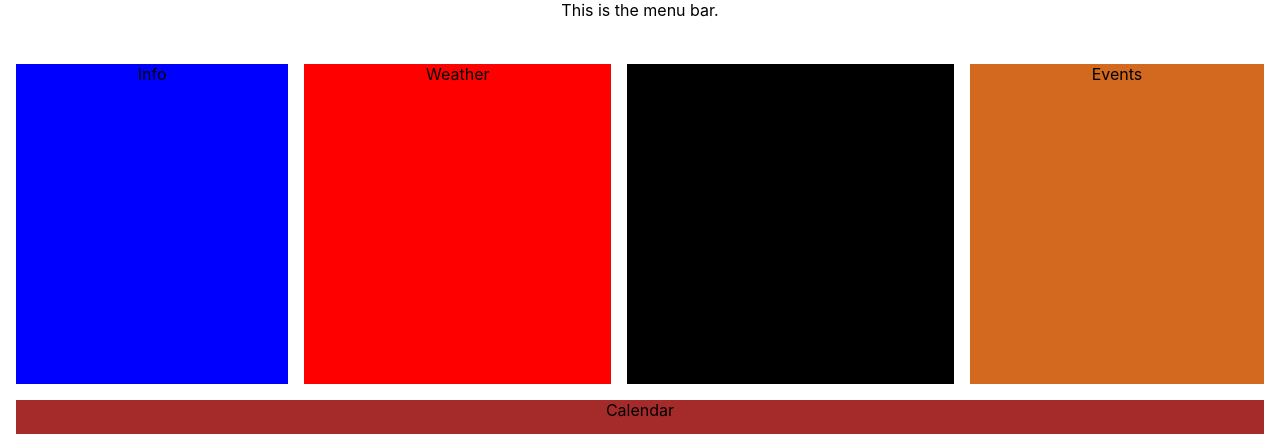
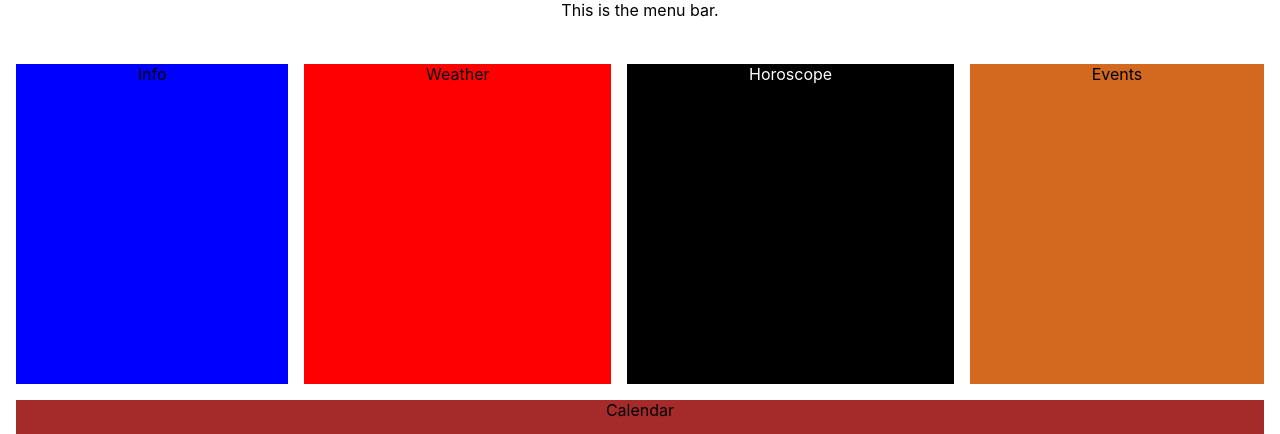
Before and after one commit to borisgk/kepet, a React (Create React App) app: page / in a window 1280 px wide. Shown: the top 434 px of the page. Built offline with nearby package versions, Linux system fonts and the light colour scheme.

Commit message:
horoscope 2

```diff
--- a/src/components/Horoscope.js
+++ b/src/components/Horoscope.js
@@ -2,6 +2,6 @@ import React from 'react'
 
 export default function Horoscope() {
   return (
-    <div>Horoscope</div>
+    <div className='horoscope'>Horoscope</div>
   )
 }
--- a/src/components/Landing.css
+++ b/src/components/Landing.css
@@ -24,6 +24,7 @@ div.weather {
 div.horoscope {
     grid-area: horoscope;
     background-color: black;
+    color: white;
 }
 
 div.events {
--- a/src/components/Landing.js
+++ b/src/components/Landing.js
@@ -1,5 +1,6 @@
 import React from "react"
 import "./Landing.css"
+import Horoscope from "./Horoscope"
 
 export default function Landing() {
 
@@ -8,7 +9,7 @@ export default function Landing() {
         <div className="container">
             <div className="info">Info</div>
             <div className="weather">Weather</div>
-            <div className="horoscope">Horoscope</div>
+            <Horoscope/>
             <div className="events">Events</div>
             <div className="calendar">Calendar</div>
         </div>
```
